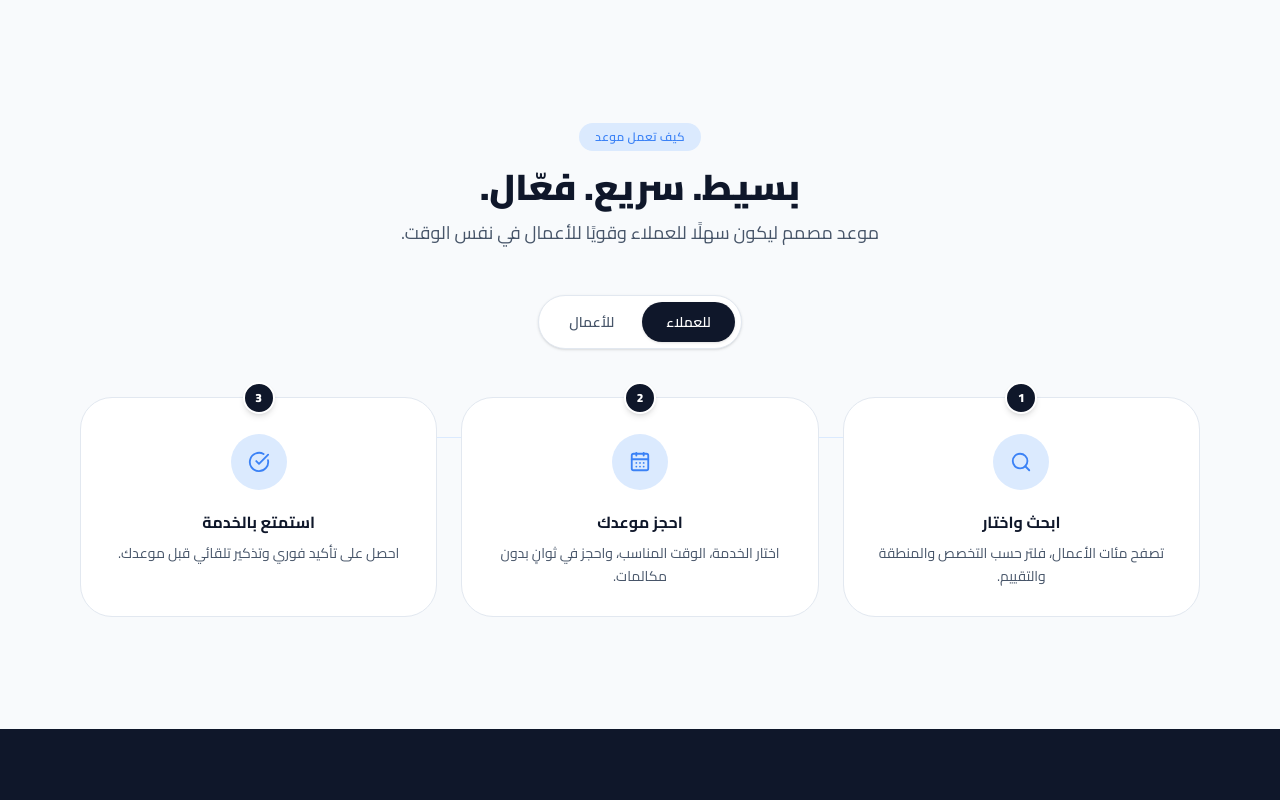
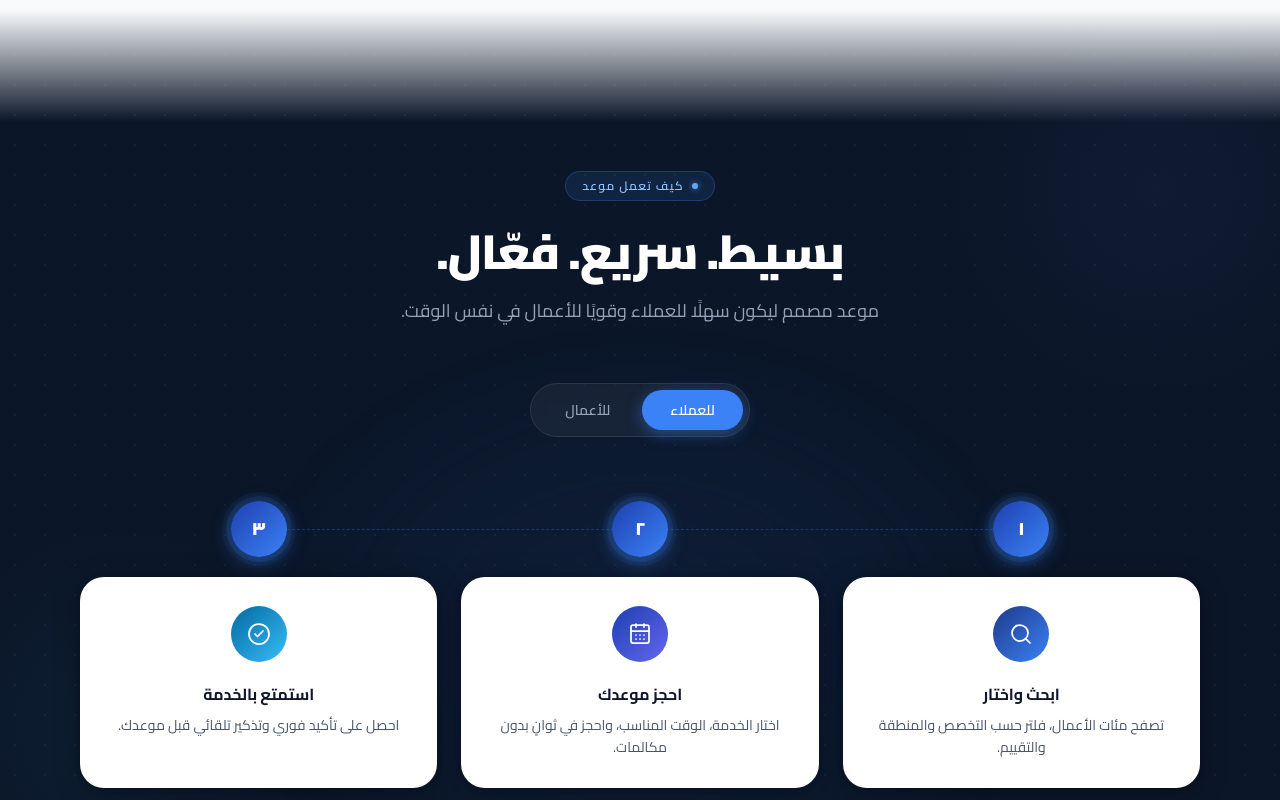
Before and after one commit to Amrwar/MAW3ED, a Next.js app: page / in a window 1280 px wide. Shown: the part 3560-4360 px from the top of the page. Built offline with nearby package versions, Linux system fonts and the light colour scheme; no server answers; the database is empty.

Commit message:
Redesign how maw3ed works section

```diff
--- a/src/features/home/HowItWorks.tsx
+++ b/src/features/home/HowItWorks.tsx
@@ -2,100 +2,261 @@
 
 import { useState } from "react";
 import { useLanguage } from "@/contexts/LanguageContext";
-import { Search, CalendarDays, CheckCircle, Store, Share2, TrendingUp } from "lucide-react";
+import {
+  Search, CalendarDays, CheckCircle2,
+  Store, Share2, TrendingUp,
+} from "lucide-react";
 
-const CUSTOMER_ICONS = [
-  <Search key="s" size={22} className="text-[#3B82F6]" />,
-  <CalendarDays key="c" size={22} className="text-[#3B82F6]" />,
-  <CheckCircle key="ch" size={22} className="text-[#3B82F6]" />,
+// ─── Icon sets ──────────────────────────────────────────────
+
+const CUSTOMER_ICONS = [Search, CalendarDays, CheckCircle2];
+const BUSINESS_ICONS = [Store, Share2, TrendingUp];
+
+// Per-step gradient for icon containers
+const ICON_GRADIENTS = [
+  "linear-gradient(135deg, #1E3A8A 0%, #3B82F6 100%)",
+  "linear-gradient(135deg, #1E40AF 0%, #6366F1 100%)",
+  "linear-gradient(135deg, #0369A1 0%, #38BDF8 100%)",
 ];
 
-const BUSINESS_ICONS = [
-  <Store key="st" size={22} className="text-[#3B82F6]" />,
-  <Share2 key="sh" size={22} className="text-[#3B82F6]" />,
-  <TrendingUp key="t" size={22} className="text-[#3B82F6]" />,
-];
+// ─── Component ─────────────────────────────────────────────
 
 export default function HowItWorks() {
   const { t, lang } = useLanguage();
   const h = t.howItWorks;
   const [tab, setTab] = useState<"customer" | "business">("customer");
 
-  const steps    = tab === "customer" ? h.customerSteps : h.businessSteps;
-  const icons    = tab === "customer" ? CUSTOMER_ICONS : BUSINESS_ICONS;
+  const steps = tab === "customer" ? h.customerSteps : h.businessSteps;
+  const icons = tab === "customer" ? CUSTOMER_ICONS : BUSINESS_ICONS;
 
   return (
     <section
-      className="py-20 lg:py-28"
-      style={{ background: "#F8FAFC" }}
+      className="relative overflow-hidden"
       dir={lang === "ar" ? "rtl" : "ltr"}
     >
+
+      {/* ── Dark navy background ───────────────────────────── */}
+      <div className="absolute inset-0" style={{ background: "#0B1628" }} />
+
+      {/* Dot grid texture */}
+      <div
+        aria-hidden
+        className="absolute inset-0 pointer-events-none"
+        style={{
+          backgroundImage: "radial-gradient(circle, rgba(148,163,184,0.07) 1px, transparent 1px)",
+          backgroundSize: "30px 30px",
+        }}
+      />
+
+      {/* Central blue radial glow */}
+      <div
+        aria-hidden
+        className="absolute pointer-events-none"
+        style={{
+          top: "30%", left: "50%", transform: "translateX(-50%)",
+          width: 900, height: 700,
+          borderRadius: "50%",
+          background: "radial-gradient(ellipse, rgba(59,130,246,0.09) 0%, transparent 65%)",
+          filter: "blur(2px)",
+        }}
+      />
+
+      {/* Side glows */}
+      <div
+        aria-hidden
+        className="absolute pointer-events-none"
+        style={{
+          top: "-5%", insetInlineStart: "-8%",
+          width: 450, height: 450,
+          borderRadius: "50%",
+          background: "radial-gradient(circle, rgba(99,102,241,0.06) 0%, transparent 65%)",
+        }}
+      />
+      <div
+        aria-hidden
+        className="absolute pointer-events-none"
+        style={{
+          bottom: "0%", insetInlineEnd: "-8%",
+          width: 450, height: 450,
+          borderRadius: "50%",
+          background: "radial-gradient(circle, rgba(56,189,248,0.05) 0%, transparent 65%)",
+        }}
+      />
+
+      {/* ── Top section divider ────────────────────────────── */}
+      <div
+        aria-hidden
+        className="absolute inset-x-0 top-0 h-28 pointer-events-none z-10"
+        style={{ background: "linear-gradient(to bottom, #F8FAFC 0%, transparent 100%)" }}
+      />
+
+      {/* ── Bottom section divider ─────────────────────────── */}
+      <div
+        aria-hidden
+        className="absolute inset-x-0 bottom-0 h-28 pointer-events-none z-10"
+        style={{ background: "linear-gradient(to top, #F8FAFC 0%, transparent 100%)" }}
+      />
+
+      {/* ── Content ───────────────────────────────────────── */}
+      <div className="relative z-20 py-32 lg:py-40">
         <div className="container-app">
 
-        {/* Header */}
-        <div className="text-center mb-12">
-          <span className="inline-block px-4 py-1.5 rounded-full text-xs font-semibold bg-[#DBEAFE] text-[#3B82F6] mb-4 tracking-wide uppercase">
+          {/* ── Section header ── */}
+          <div className="text-center mb-12 lg:mb-14">
+
+            {/* Eyebrow badge — frosted on dark */}
+            <div
+              className="inline-flex items-center gap-2 px-4 py-1.5 rounded-full mb-6"
+              style={{
+                background: "rgba(59,130,246,0.12)",
+                border: "1px solid rgba(59,130,246,0.28)",
+              }}
+            >
+              <span
+                className="w-1.5 h-1.5 rounded-full bg-[#60A5FA]"
+                style={{ boxShadow: "0 0 6px rgba(96,165,250,0.7)" }}
+              />
+              <span className="text-[#93C5FD] text-xs font-semibold tracking-widest uppercase">
                 {h.eyebrow}
               </span>
-          <h2 className="text-3xl sm:text-4xl font-black text-[#0F172A] mb-3">{h.title}</h2>
-          <p className="text-[#475569] text-lg max-w-xl mx-auto">{h.subtitle}</p>
             </div>
 
-        {/* Tab toggle */}
-        <div className="flex justify-center mb-12">
-          <div className="inline-flex items-center p-1.5 rounded-2xl border border-[#E2E8F0] bg-white shadow-sm gap-1">
+            <h2
+              className="text-3xl sm:text-4xl lg:text-5xl font-black text-white mb-4"
+              style={{ letterSpacing: "-0.025em", lineHeight: 1.12 }}
+            >
+              {h.title}
+            </h2>
+            <p
+              className="text-[#94A3B8] text-lg max-w-lg mx-auto"
+              style={{ lineHeight: 1.75 }}
+            >
+              {h.subtitle}
+            </p>
+          </div>
+
+          {/* ── Toggle ── */}
+          <div className="flex justify-center mb-16">
+            <div
+              className="inline-flex p-1.5 rounded-2xl gap-1"
+              style={{
+                background: "rgba(255,255,255,0.05)",
+                border: "1px solid rgba(255,255,255,0.09)",
+                backdropFilter: "blur(8px)",
+              }}
+            >
+              {(["customer", "business"] as const).map((mode) => (
                 <button
-              onClick={() => setTab("customer")}
-              className={`px-6 py-2.5 rounded-xl text-sm font-semibold transition-all ${
-                tab === "customer"
-                  ? "bg-[#0F172A] text-white shadow-sm"
-                  : "text-[#475569] hover:text-[#0F172A]"
-              }`}
+                  key={mode}
+                  onClick={() => setTab(mode)}
+                  className="px-7 py-2.5 rounded-xl text-sm font-semibold transition-all duration-200"
+                  style={
+                    tab === mode
+                      ? {
+                          background: "#3B82F6",
+                          color: "#ffffff",
+                          boxShadow: "0 4px 16px rgba(59,130,246,0.45)",
+                        }
+                      : {
+                          color: "#94A3B8",
+                        }
+                  }
                 >
-              {h.forCustomers}
+                  {mode === "customer" ? h.forCustomers : h.forBusinesses}
                 </button>
-            <button
-              onClick={() => setTab("business")}
-              className={`px-6 py-2.5 rounded-xl text-sm font-semibold transition-all ${
-                tab === "business"
-                  ? "bg-[#0F172A] text-white shadow-sm"
-                  : "text-[#475569] hover:text-[#0F172A]"
-              }`}
-            >
-              {h.forBusinesses}
-            </button>
+              ))}
             </div>
           </div>
 
-        {/* Steps */}
+          {/* ── Steps timeline ── */}
           <div className="grid md:grid-cols-3 gap-6 relative">
-          {/* Connecting line (desktop) */}
+
+            {/* Dashed connecting line (desktop only) */}
             <div
-            className="hidden md:block absolute top-10 inset-x-[calc(100%/6)] h-px"
-            style={{ background: "linear-gradient(to right, transparent, #DBEAFE 20%, #DBEAFE 80%, transparent)" }}
+              aria-hidden
+              className="hidden md:block absolute pointer-events-none"
+              style={{
+                top: 28,                   /* center of 56px number circle */
+                left: "16.667%",
+                right: "16.667%",
+                borderTop: "1.5px dashed rgba(59,130,246,0.28)",
+              }}
             />
 
-          {steps.map((step, i) => (
+            {steps.map((step, i) => {
+              const Icon = icons[i];
+              return (
+                <div key={step.title} className="flex flex-col items-center">
+
+                  {/* ── Number circle (floats above card) ── */}
                   <div
-              key={step.title}
-              className="relative bg-white rounded-2xl p-7 border border-[#E2E8F0] hover:border-[#3B82F6]/40 hover:shadow-lg hover:-translate-y-0.5 transition-all text-center"
+                    className="relative z-10 w-14 h-14 rounded-full flex items-center justify-center text-lg font-black text-white mb-5 shrink-0"
+                    style={{
+                      background: "linear-gradient(135deg, #1E40AF 0%, #3B82F6 100%)",
+                      boxShadow:
+                        "0 0 0 5px rgba(59,130,246,0.12), 0 0 0 9px rgba(59,130,246,0.06), 0 6px 20px rgba(59,130,246,0.40)",
+                    }}
                   >
-              {/* Step number badge */}
-              <div className="absolute -top-4 inset-x-0 flex justify-center">
-                <span className="w-8 h-8 rounded-full bg-[#0F172A] text-white text-xs font-black flex items-center justify-center border-2 border-white shadow-md">
-                  {i + 1}
-                </span>
+                    {step.number}
                   </div>
 
+                  {/* ── Step card ── */}
+                  <div
+                    className="group w-full bg-white rounded-3xl p-7 text-center flex flex-col flex-1"
+                    style={{
+                      boxShadow: "0 4px 28px rgba(0,0,0,0.28), 0 1px 6px rgba(0,0,0,0.16)",
+                      border: "1px solid rgba(255,255,255,0.06)",
+                      transition: "box-shadow 0.26s ease, transform 0.26s ease, border-color 0.26s ease",
+                    }}
+                    onMouseEnter={(e) => {
+                      const el = e.currentTarget as HTMLDivElement;
+                      el.style.boxShadow = "0 16px 48px rgba(59,130,246,0.18), 0 6px 20px rgba(0,0,0,0.18)";
+                      el.style.transform = "translateY(-5px)";
+                      el.style.borderColor = "rgba(147,197,253,0.4)";
+                    }}
+                    onMouseLeave={(e) => {
+                      const el = e.currentTarget as HTMLDivElement;
+                      el.style.boxShadow = "0 4px 28px rgba(0,0,0,0.28), 0 1px 6px rgba(0,0,0,0.16)";
+                      el.style.transform = "translateY(0)";
+                      el.style.borderColor = "rgba(255,255,255,0.06)";
+                    }}
+                  >
                     {/* Icon */}
-              <div className="w-14 h-14 rounded-2xl bg-[#DBEAFE] flex items-center justify-center mx-auto mb-5 mt-2">
-                {icons[i]}
+                    <div
+                      className="w-14 h-14 rounded-2xl flex items-center justify-center mx-auto mb-5"
+                      style={{ background: ICON_GRADIENTS[i] }}
+                    >
+                      <Icon size={24} className="text-white" strokeWidth={1.75} />
                     </div>
 
-              <h3 className="text-base font-bold text-[#0F172A] mb-2">{step.title}</h3>
-              <p className="text-sm text-[#475569] leading-relaxed">{step.description}</p>
+                    <h3
+                      className="text-base font-bold text-[#0F172A] mb-2"
+                      style={{ letterSpacing: "-0.01em" }}
+                    >
+                      {step.title}
+                    </h3>
+                    <p className="text-sm text-[#475569] leading-relaxed">
+                      {step.description}
+                    </p>
                   </div>
-          ))}
+
+                  {/* Mobile vertical connector (all steps except last) */}
+                  {i < steps.length - 1 && (
+                    <div
+                      aria-hidden
+                      className="md:hidden mt-4 mb-1"
+                      style={{
+                        width: 1.5,
+                        height: 32,
+                        borderLeft: "1.5px dashed rgba(59,130,246,0.3)",
+                      }}
+                    />
+                  )}
+                </div>
+              );
+            })}
+          </div>
+
         </div>
       </div>
     </section>
```
Lines whose indentation alone changed are shown as unchanged.
